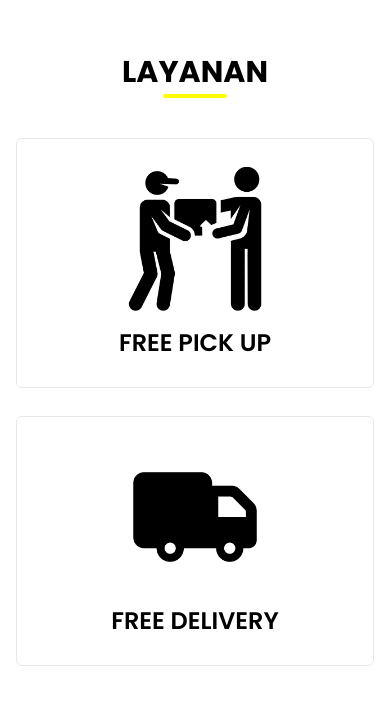
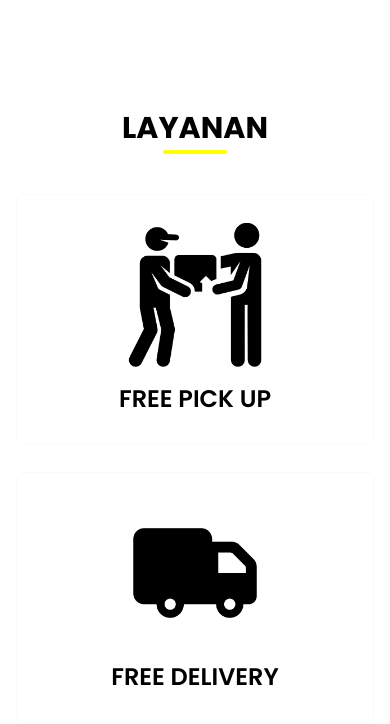
Before and after one commit to Hanseee16/shiningShoesandCare, a website: page index.html in a window 390 px wide. Shown: the part 1956-2680 px from the top of the page. Drawn offline with nearby package versions, Linux system fonts and the light colour scheme.

Commit message:
first commit

```diff
--- a/index.html
+++ b/index.html
@@ -112,7 +112,7 @@
           <div class="bg-kuning w-24 h-1 rounded-full mx-auto"></div>
         </div>
         <div class="flex flex-wrap justify-evenly items-center">
-          <div class="w-full md:w-[40%] lg:w-[35%] px-7 mb-5 md:mb-0">
+          <div class="w-full md:w-[40%] lg:w-[35%] lg:px-7 mb-5 md:mb-0">
             <img src="public/img/logo/logo.jpg" alt="" class="w-full" />
           </div>
           <div class="w-full md:w-[50%] lg:w-[55%]">
@@ -137,13 +137,13 @@
         </div>
         <div class="flex flex-wrap justify-evenly items-center md:px-0">
           <div class="w-full md:w-[43%] lg:w-[45%] mb-7 md:mb-0">
-            <div class="rounded-md border border-gray-200 py-7 hover:shadow-md hover:border-[#e7e7e7] grayscale hover:grayscale-0 transition ease-in-out duration-[0.5s] hover:-translate-y-[10px] hover:-translate-x-0">
+            <div class="rounded-md border border-gray-50 py-7 hover:shadow-md hover:border-[#e7e7e7] grayscale hover:grayscale-0 transition ease-in-out duration-[0.5s] hover:-translate-y-[10px] hover:-translate-x-0">
               <img src="public/img/free/delivery-man.png" alt="" class="w-36 mx-auto" />
               <h2 class="text-center text-2xl md:text-3xl font-semibold uppercase mt-4">free pick up</h2>
             </div>
           </div>
           <div class="w-full md:w-[43%] lg:w-[45%]">
-            <div class="rounded-md border border-gray-200 py-7 hover:shadow-md hover:border-[#e7e7e7] grayscale hover:grayscale-0 transition ease-in-out duration-[0.5s] hover:-translate-y-[10px] hover:-translate-x-0">
+            <div class="rounded-md border border-gray-50 py-7 hover:shadow-md hover:border-[#e7e7e7] grayscale hover:grayscale-0 transition ease-in-out duration-[0.5s] hover:-translate-y-[10px] hover:-translate-x-0">
               <img src="public/img/free/pickup-truck.png" alt="" class="w-36 mx-auto" />
               <h2 class="text-center text-2xl md:text-3xl font-semibold uppercase mt-4">free delivery</h2>
             </div>
```
Also changed, not shown: public/css/style.css.
